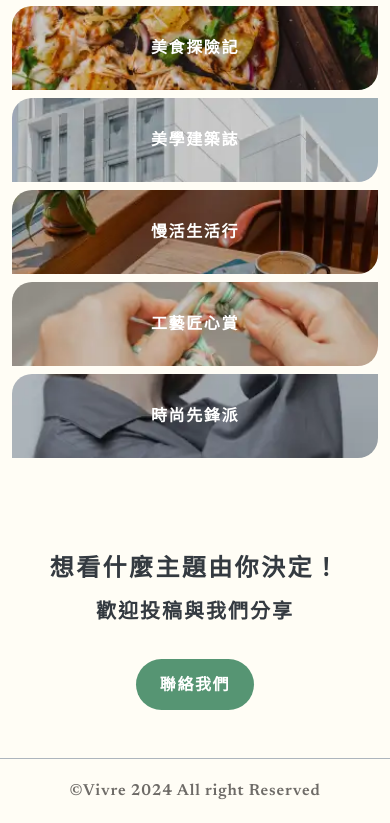
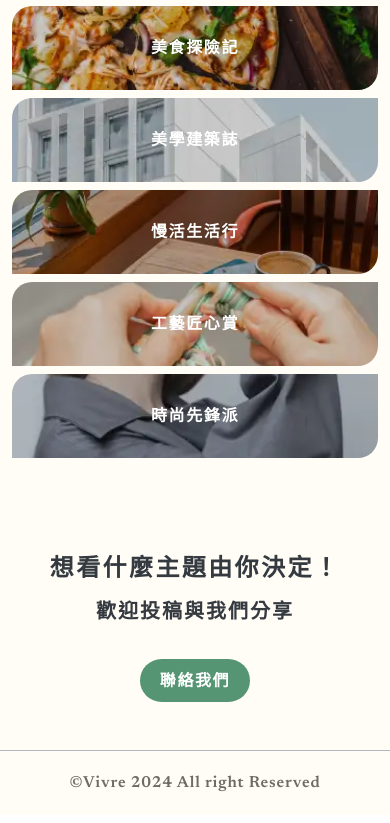
Before and after one commit to happyloa/Hex2024-f2e-live-week6, a Nuxt app: page / in a window 390 px wide. Shown: the part 1375-2198 px from the top of the page. Built offline with nearby package versions, Linux system fonts and the light colour scheme.

Commit message:
feat: 手機版上用小一點的按鈕

```diff
--- a/components/Layout/Footer.vue
+++ b/components/Layout/Footer.vue
@@ -7,7 +7,8 @@
       <h3 class="text-h2-sm font-black md:text-h2">想看什麼主題由你決定！</h3>
       <div class="flex flex-col items-center gap-9 md:items-end md:gap-4">
         <p class="text-h4-sm font-bold md:text-h4">歡迎投稿與我們分享</p>
-        <AtomButton text="聯絡我們" />
+        <AtomButton text="聯絡我們" class="hidden md:block" />
+        <AtomButton size="sm" text="聯絡我們" class="block md:hidden" />
       </div>
     </div>
   </section>
```
